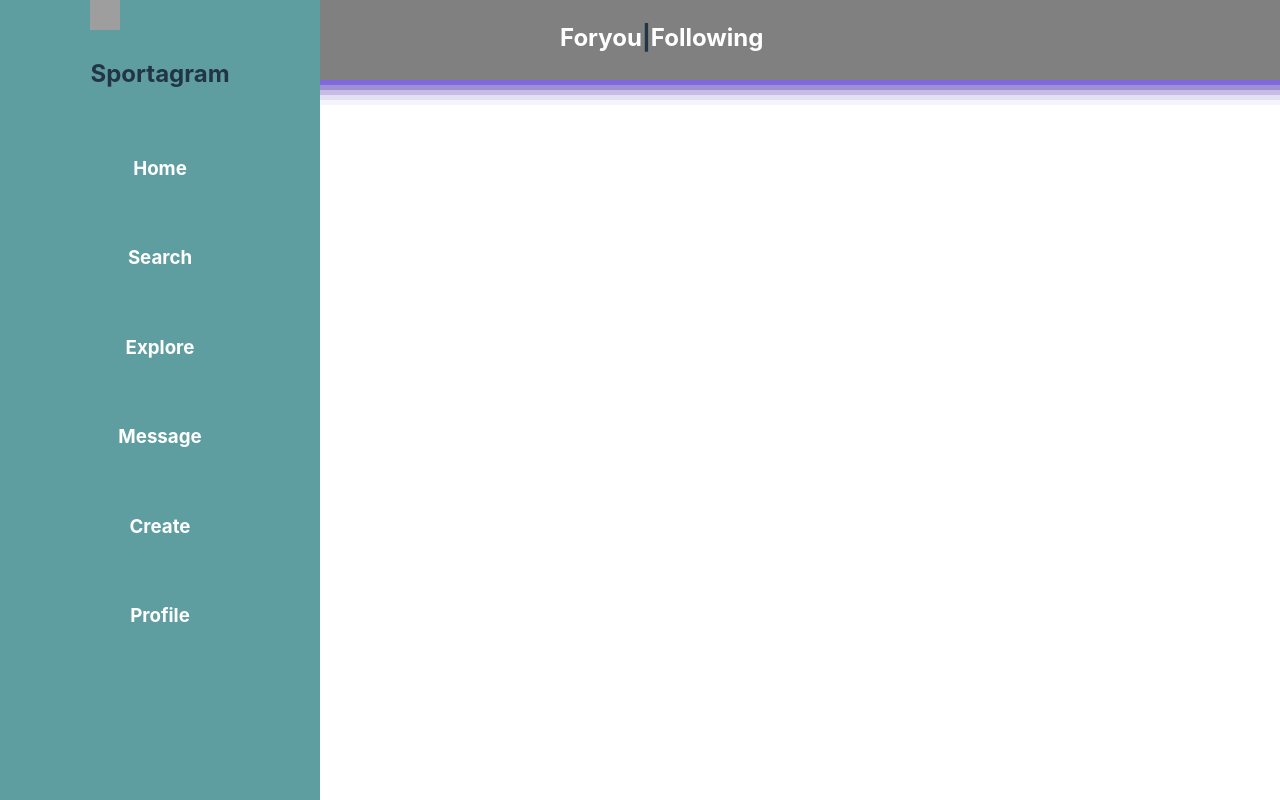
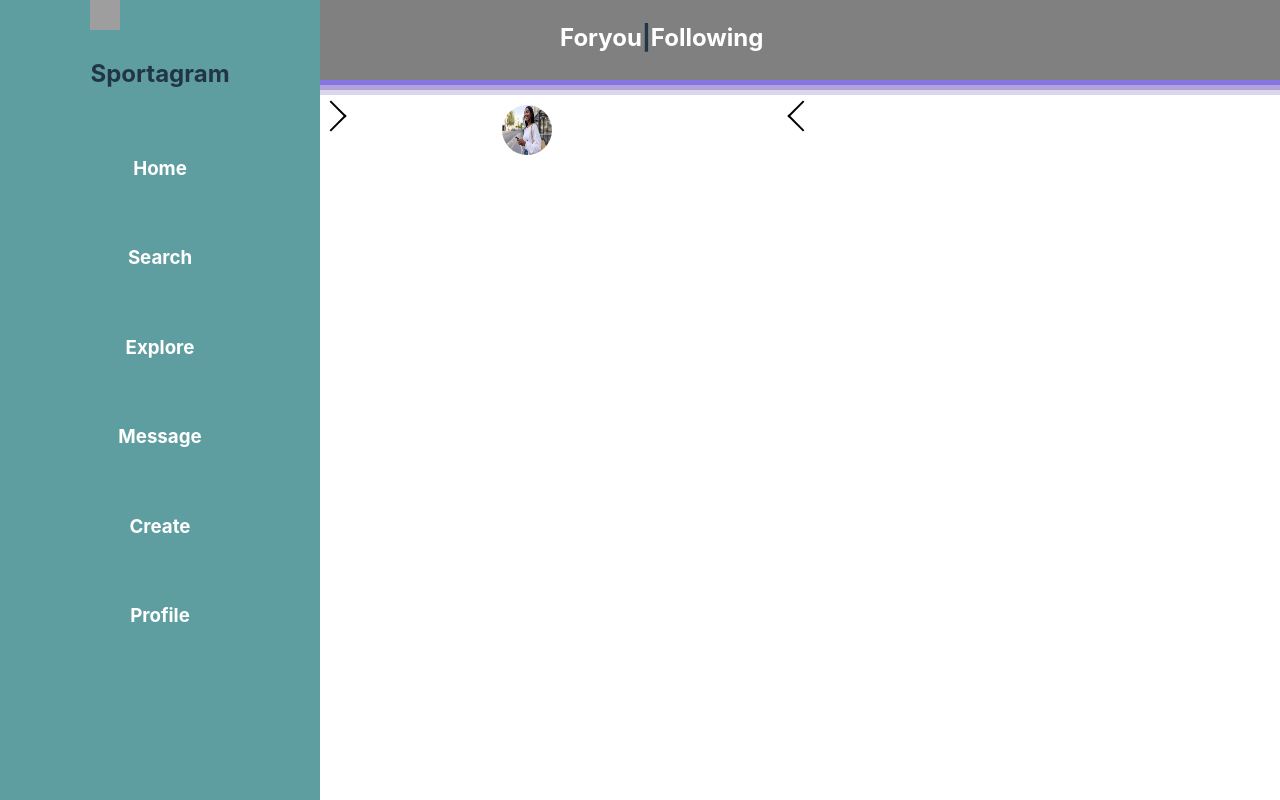
Before and after one commit to Ahmad-MHK/Front-end-2, a React (Vite) app in the folder Front-end-2/: page / in a window 1280 px wide. Shown: the top 800 px of the page. Built offline with nearby package versions, Linux system fonts and the light colour scheme; grey boxes are pictures that could not be loaded.

Commit message:
store
basic

```diff
--- a/Front-end-2/src/App.jsx
+++ b/Front-end-2/src/App.jsx
@@ -4,6 +4,7 @@ import viteLogo from '/vite.svg'
 import './App.css'
 import LeftBar from './LeftBar/LeftBar'
 import Topbar from './RightSide/TopBar'
+import Store from './RightSide/Store'
 import ConnectionFirebase from "./Firebase/FirebaseConfig"
 
 function App() {
@@ -11,7 +12,10 @@ function App() {
   return (
     <div className="row">
       <LeftBar></LeftBar>
+      <div className="Right">
       <Topbar></Topbar>
+      <Store></Store>
+      </div>
     </div>
   )
 }
--- a/Front-end-2/src/RightSide/RightSide.css
+++ b/Front-end-2/src/RightSide/RightSide.css
@@ -6,8 +6,9 @@
     height: 10vh;
     background-color: gray;
     width: 76rem;
-    box-shadow: rgba(75, 46, 240, 0.4) 0px 5px, rgba(75, 46, 170, 0.3) 0px 10px, rgba(75, 46, 170, 0.2) 0px 15px, rgba(75, 46, 170, 0.1) 0px 20px, rgba(75, 46, 170, 0.05) 0px 25px;
+    box-shadow: rgba(75, 46, 240, 0.4) 0px 5px, rgba(75, 46, 170, 0.3) 0px 10px, rgba(75, 46, 170, 0.2) 0px 15px;
 }
+
 
 .leftmove {
     display: flex;
@@ -22,3 +23,55 @@
   cursor: pointer;
   transition: background-color 0.3s ease;
 }
+
+/* Store */
+
+.block-Store {
+  display: flex;
+  flex-direction: row;
+  height: 15vh;
+  width: 76rem;
+  margin-top: 25px;
+}
+
+.next::before {
+  content: " ";
+  border-right: 2px solid #000;
+  border-top: 2px solid #000;
+  width: 20px;
+  height: 20px;
+  transform: rotate(45deg);
+  cursor: pointer;
+  display: block;
+  position: relative;
+}
+
+.prev::before {
+  content: " ";
+  border-left: 2px solid #000;
+  border-bottom: 2px solid #000;
+  width: 20px;
+  height: 20px;
+  transform: rotate(45deg);
+  cursor: pointer;
+  display: block;
+}
+
+.circular--square {
+  border-radius: 50%;
+  height: 50px;
+  width: 50px;
+}
+
+.gap-store {
+  display: flex;
+  width: 10rem;
+  height: 10px;
+}
+
+.gap-img {
+  height: 20px;
+  width: 5rem;
+}
+
+/* Store */
--- /dev/null
+++ b/Front-end-2/src/RightSide/Store.jsx
@@ -0,0 +1,24 @@
+import React from 'react'
+import './RightSide.css'
+
+
+function Topbar() {
+
+  return (
+    <>
+    <div className="block-Store">
+        <div class="next"></div>
+        <div className="gap-store"></div>
+
+        <img class="circular--square" src="./download.jpg" />
+        <div className="gap-img"></div>
+{/* Need to add more imgs */}
+
+        <div className="gap-store"></div>
+        <div class="prev"></div>
+    </div>
+    </>
+  )
+}
+
+export default Topbar
```
Also changed, not shown: Front-end-2/public/4436481.png (renamed from Front-end-2/src/assets/4436481.png), Front-end-2/public/download.jpg (added).
